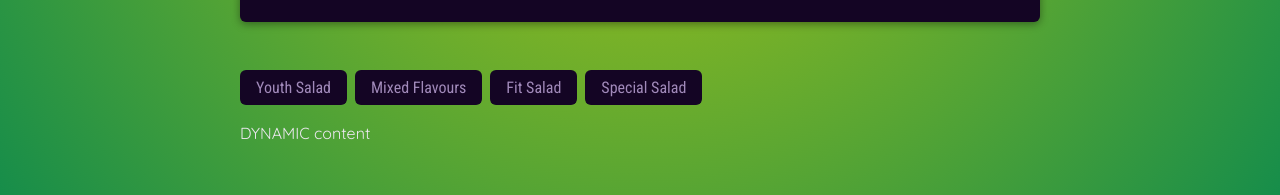
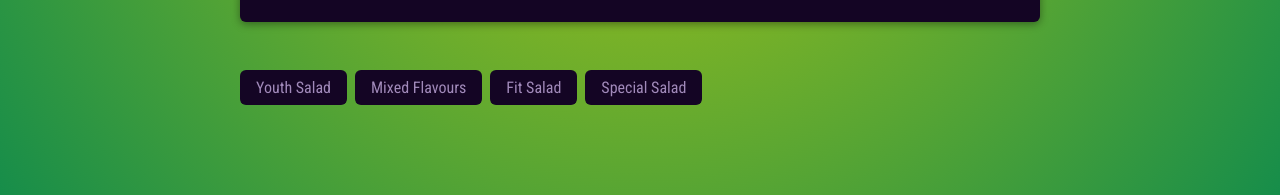
Before and after one commit to byPG/ownDemoReactProject, a React (Vite) app: page / in a window 1280 px wide. Shown: the part 915-1110 px from the top of the page. Built offline with nearby package versions, Linux system fonts and the light colour scheme.

Commit message:
useState for dynamic content tab

```diff
--- a/index.html
+++ b/index.html
@@ -1,13 +1,16 @@
 <!DOCTYPE html>
 <html lang="en">
+
 <head>
   <meta charset="UTF-8" />
   <link rel="icon" type="image/svg+xml" href="/vite.svg" />
   <meta name="viewport" content="width=device-width, initial-scale=1.0" />
-    <title>React Essentials</title>
+  <title>React ownDemo</title>
 </head>
+
 <body>
   <div id="root"></div>
   <script type="module" src="/src/index.jsx"></script>
 </body>
+
 </html>
--- a/src/App.jsx
+++ b/src/App.jsx
@@ -2,6 +2,7 @@ import apple from "./assets/apple.png";
 import orange from "./assets/orange.png";
 import bananas from "./assets/bananas.png";
 import papaya from "./assets/papaya.png";
+import { useState } from "react";
 
 import { CORE_CONTENT_FRUIT } from "../src/data.js";
 
@@ -10,8 +11,11 @@ import Tabs from "./components/Tabs";
 import TabButton from "./components/TabButton.jsx";
 
 function App() {
+  const [selectedTopic, setSelectedTopic] = useState("");
+
   function clickThebutton(selectedBtn) {
-    console.log(selectedBtn);
+    // console.log(selectedBtn);
+    setSelectedTopic(selectedBtn);
   }
 
   return (
@@ -54,7 +58,7 @@ function App() {
               Special Salad
             </TabButton>
           </menu>
-          DYNAMIC content
+          {selectedTopic}
         </section>
       </main>
     </div>
```
Lines whose indentation alone changed are shown as unchanged.
